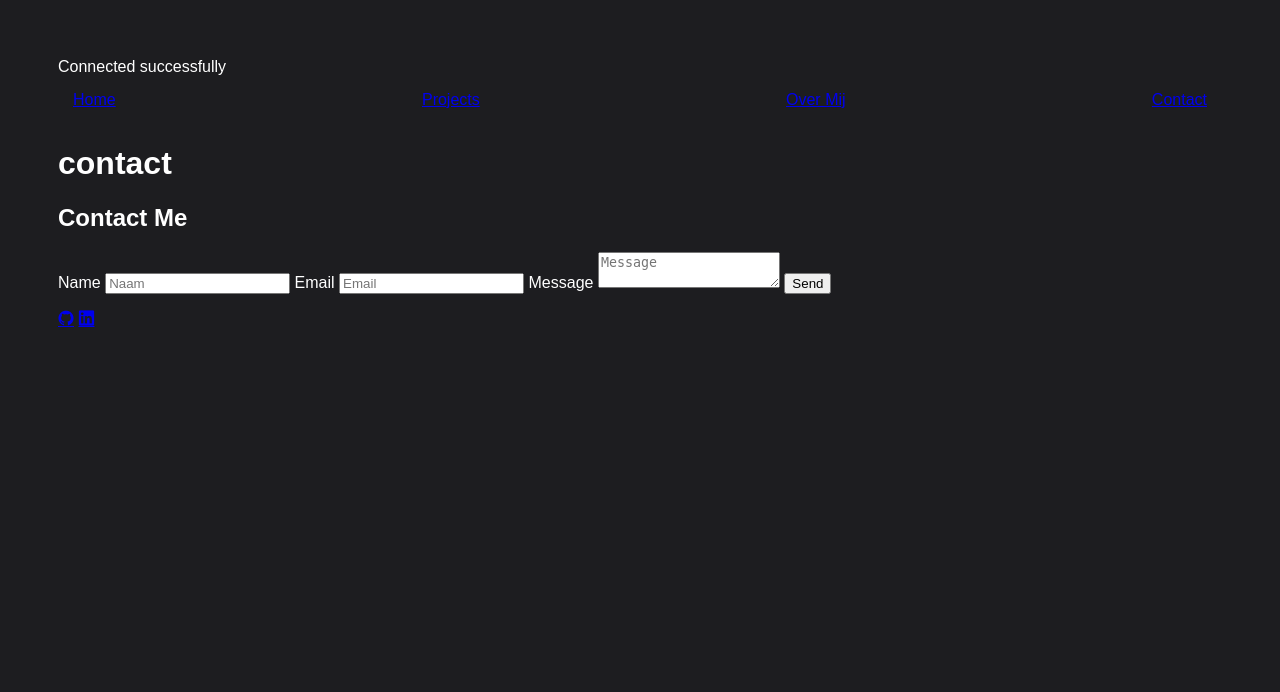
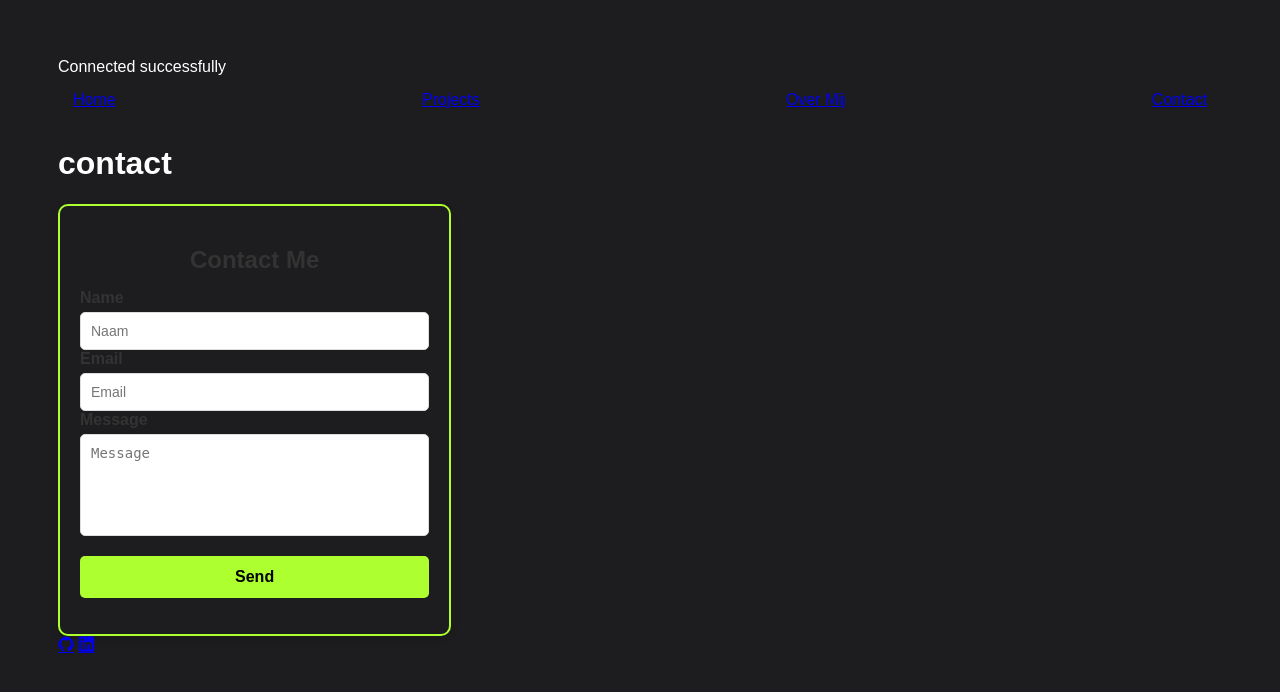
Before and after one commit to PjotrdeVos1/Portofolio-Windesheim, a PHP site: page /contact in a window 1280 px wide. Shown: the top 692 px of the page. Run offline with PHP 8.4, Linux system fonts and the light colour scheme.

Commit message:
Fixed styling for contact page

```diff
--- a/views/contact.view.php
+++ b/views/contact.view.php
@@ -12,14 +12,13 @@ require 'layout/head.php';
         <form class="contact-form" action="/contact" method="POST">
             <h2>Contact Me</h2>
             <label for="name">Name</label>
-            <input type="text" id="name" name="name" placeholder="Naam" required>
+            <input type="text" id="name" name="name" placeholder="Naam" required><br>
 
             <label for="email">Email</label>
-            <input type="email" id="email" name="email" placeholder="Email" required>
+            <input type="email" id="email" name="email" placeholder="Email" required><br>
 
             <label for="message">Message</label>
-            <textarea id="message" name="message" placeholder="Message"required></textarea>
-
+            <textarea id="message" name="message" placeholder="Message" rows="5" cols="15" required></textarea>
             <button type="submit">Send</button>
         </form>
     </div>
--- a/views/css/style.css
+++ b/views/css/style.css
@@ -73,3 +73,89 @@ body {
 .Projects a:hover::after {
     width: 100%; /* Full width underline on hover */
 }
+
+
+
+/* Contact Form Container Styling */
+.contact-form-container {
+    display: flex;
+    flex-direction: column; /* Ensure items stack vertically */
+    align-items: center; /* Center-align the form */
+    justify-content: center;
+    width: 30%;
+    padding: 20px;
+    border: 2px solid greenyellow; /* Keep greenyellow border */
+    border-radius: 10px;
+    margin-right: 20px;
+    box-shadow: 0 4px 8px rgba(0, 0, 0, 0.1); /* Add shadow for depth */
+    transition: transform 0.3s ease;
+}
+
+/* Hover effect to lift the form */
+.contact-form-container:hover {
+    transform: translateY(-5px);
+}
+
+/* Styling for contact form elements */
+.contact-form {
+    width: 100%; /* Full width within container */
+}
+
+.contact-form h2 {
+    font-size: 24px;
+    color: #333;
+    margin-bottom: 15px;
+    text-align: center;
+    font-weight: bold;
+}
+
+.contact-form label {
+    margin-top: 15px;
+    font-weight: 600;
+    color: #333;
+}
+
+.contact-form input[type="text"],
+.contact-form input[type="email"],
+.contact-form textarea {
+    width: 100%;
+    padding: 10px;
+    border: 1px solid #ddd;
+    border-radius: 5px;
+    margin-top: 5px;
+    font-size: 14px;
+    resize: none;
+    transition: border-color 0.3s ease;
+}
+
+.contact-form input[type="text"]:focus,
+.contact-form input[type="email"]:focus,
+.contact-form textarea:focus {
+    border-color: greenyellow;
+    outline: none;
+}
+
+.contact-form button {
+    width: 100%;
+    padding: 12px;
+    font-size: 16px;
+    background-color: greenyellow;
+    border: none;
+    border-radius: 5px;
+    cursor: pointer;
+    margin-top: 20px;
+    font-weight: bold;
+    transition: background-color 0.3s ease;
+}
+
+.contact-form button:hover {
+    background-color: #8dc63f; /* Slightly darker green for hover */
+}
+
+/* Responsive for smaller screens */
+@media (max-width: 768px) {
+    .contact-form-container {
+        width: 80%; /* Expand to fit smaller screens */
+        margin: 0 auto;
+    }
+}
--- a/views/projects.view.php
+++ b/views/projects.view.php
@@ -16,6 +16,7 @@ require 'layout/head.php';
     <div id="project-preview" class="ProjectPreview">
         <h3>Project Preview</h3>
         <p id="project-description">Select a project to see the details.</p>
+        <img id="project-image" src="" alt="Project Image" style="display:none;"/>
     </div>
 <?php
 
```
Also changed, not shown: views/js/Javscript.js (+18 -10 lines), views/pictures/image1.jpg (added).
